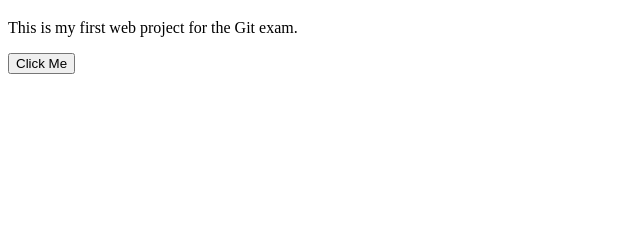
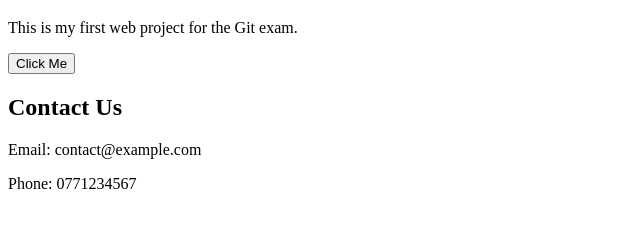
Before and after one commit to FathimaMashrifa/Intern-git-exam, a plain HTML site: page index.html in a window 1280 px wide. Shown: the part 61-288 px from the top of the page, without its empty margins (0-640 px from the left). Drawn offline with Linux system fonts and the light colour scheme.

Commit message:
Add contact

```diff
--- a/index.html
+++ b/index.html
@@ -9,5 +9,10 @@
   <h1>Welcome to My Project</h1>
   <p>This is my first web project for the Git exam.</p>
   <button>Click Me</button>
+  <section id="contact">
+  <h2>Contact Us</h2>
+  <p>Email: contact@example.com</p>
+  <p>Phone: 0771234567</p>
+  </section>
 </body>
 </html>
```
